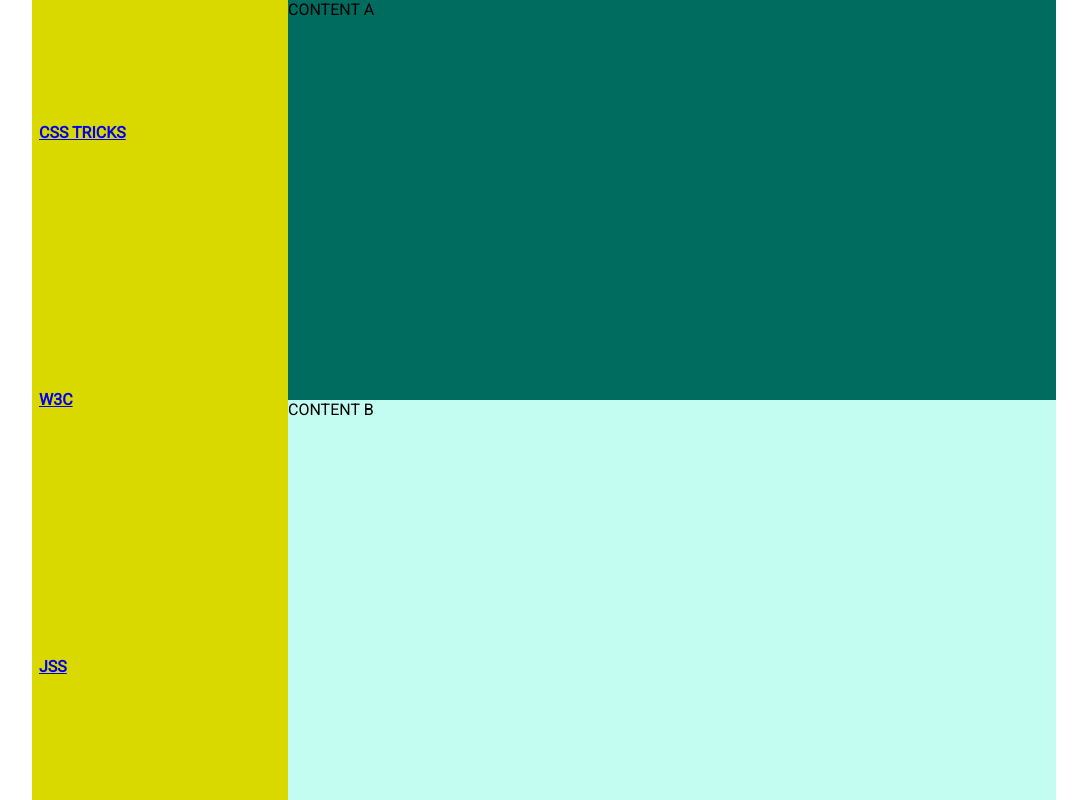
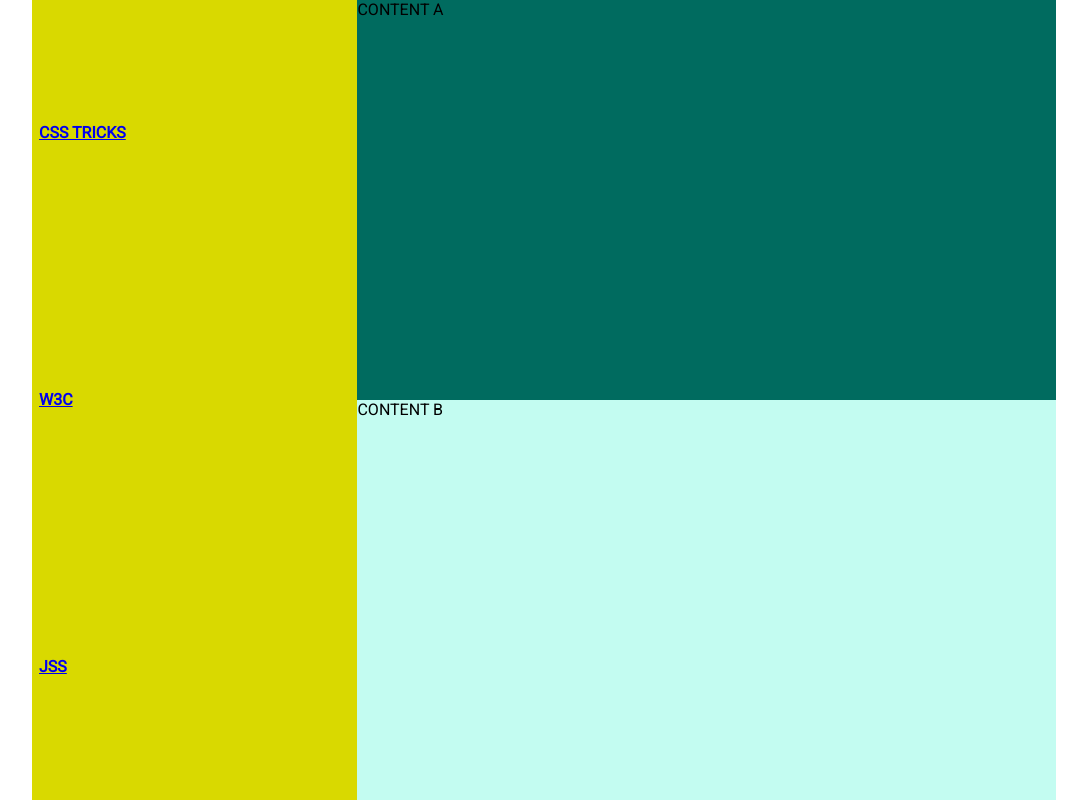
Before and after one commit to albertocaparros/ejercicios_modulo_layout, a website built with Parcel: page ejercicio_4/src/index.html in a window 1280 px wide. Shown: the whole page, without its empty margins (96-1183 px from the left). Built offline with nearby package versions, Linux system fonts and the light colour scheme.

Commit message:
implementacion grid en ejercicio 4

```diff
--- a/ejercicio_4/src/index.html
+++ b/ejercicio_4/src/index.html
@@ -4,7 +4,7 @@
     <meta charset="UTF-8" />
     <meta name="viewport" content="width=device-width, initial-scale=1.0" />
     <meta http-equiv="X-UA-Compatible" content="ie=edge" />
-    <link rel="stylesheet" id="theme" href="./sass/style.scss" />
+    <link rel="stylesheet" id="theme" href="./sass/grid.scss" />
     <title>Ejercicio 4</title>
   </head>
   <body>
--- /dev/null
+++ b/ejercicio_4/src/sass/grid.scss
@@ -0,0 +1,120 @@
+@import url(https://fonts.googleapis.com/css?family=Roboto);
+html,
+body {
+  margin: 0;
+  padding: 0;
+  color: black;
+}
+
+body {
+  font-family: 'Roboto', sans-serif;
+}
+
+ul {
+  display: grid;
+  justify-content: start;
+  padding-left: 5px;
+  margin: 0;
+  text-align: center;
+}
+
+li {
+  display: inline-grid;
+  grid-row: 1;
+  justify-self: start;
+
+  text-transform: uppercase;
+  list-style-type: none;
+  font-weight: bold;
+  margin: 0;
+  padding: 5px 2px;
+}
+
+.uno {
+  background-color: #d9d900;
+  min-height: 3vh;
+}
+
+#inner-container {
+  min-height: 95vh;
+}
+.dos {
+  background-color: #006b5f;
+}
+
+.tres {
+  background-color: #c3fcf1;
+}
+
+.container {
+  width: 100%;
+  display: grid;
+}
+
+.box {
+  width: 100%;
+}
+@media screen and (min-width: 600px) {
+  ul {
+    justify-content: space-around;
+    line-height: 100px;
+  }
+
+  .uno {
+    min-height: 15vh;
+  }
+
+  #inner-container {
+    min-height: 85vh;
+  }
+}
+
+@media screen and (min-width: 900px) {
+  ul {
+    text-align: left;
+    height: 100%;
+    justify-content: left;
+  }
+
+  li {
+    grid-row: auto;
+    align-items: center;
+  }
+
+  .container {
+    width: 90%;
+    margin: auto;
+    height: 100%;
+  }
+  .uno {
+    width: 100%;
+    height: 100vh;
+    justify-content: stretch;
+    grid-column-start: 1;
+    grid-column-end: 4;
+  }
+
+  #inner-container {
+    width: 100%;
+    height: 100vh;
+    justify-content: stretch;
+    grid-column-start: 4;
+    grid-column-end: 10;
+  }
+}
+@media screen and (min-width: 1200px) {
+  .container {
+    width: 80%;
+  }
+
+  .uno {
+    width: 100%;
+    grid-column-start: 1;
+    grid-column-end: 28;
+  }
+  #inner-container {
+    width: 100%;
+    grid-column-start: 28;
+    grid-column-end: 100;
+  }
+}
```
Also changed, not shown: ejercicio_4/src/sass/flexbox.scss (renamed from ejercicio_4/src/sass/style.scss).
